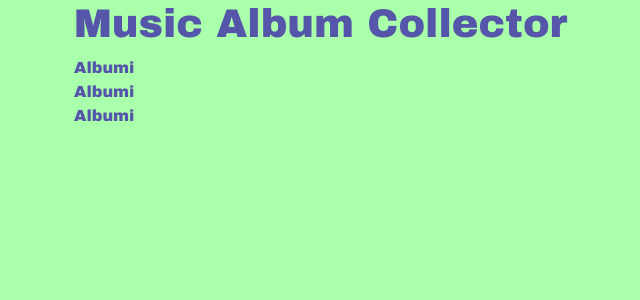
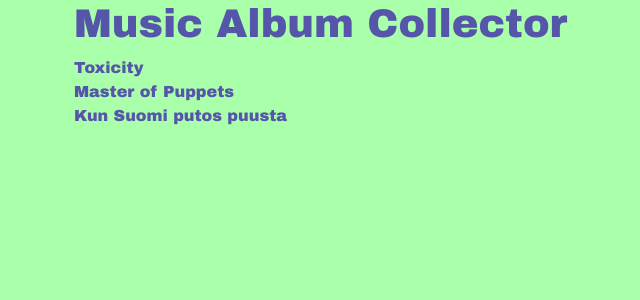
Before and after one commit to janne-remes/music-album-collector, a React (Create React App) app: page / in a window 1280 px wide. Shown: the top 300 px of the page, without its empty margins (11-651 px from the left). Built offline with nearby package versions, Linux system fonts and the light colour scheme; the HTML template or start-up script is replaced by a standard one.

Commit message:
Osa 6 tehty (ei täysin tehtävänannon mukaan, mutta toiminee oikein)

```diff
--- a/src/components/MusicAlbumContainer.js
+++ b/src/components/MusicAlbumContainer.js
@@ -4,33 +4,38 @@
 
 export class MusicAlbumContainer extends Component {
 
-    constructor(props) {
-        super(props)
+    constructor() {
+        super()
 
         this.state = {
              showFull: false
         }
-
-        this.buttonClicked = this.buttonClicked.bind(this)
     }
 
-    buttonClicked = () => {
+    headerClicked = () => {
         var { showFull } = this.state;
         this.setState({ showFull : !showFull })
     }
 
 
     render() {
+        var album = this.props.album
+
         return (
 
             <div>
-                <div className = "MusicAlbumContainerHeader">
-                    Albumi
+                <div className = "MusicAlbumContainerHeader" onClick={() => this.headerClicked()}>
+                    {album.albumName}
                 </div>
-                <div hidden onClick={this.buttonClicked}>
-                    <MusicAlbumContainerData album = {this.props.album} />
-                    <MusicAlbumContainerImage album = {this.props.album} />
-                </div>
+
+                {
+                    this.state.showFull?
+                    <div>
+                        <MusicAlbumContainerData album = {this.props.album} />
+                        <MusicAlbumContainerImage album = {this.props.album} />
+                    </div>
+                    :null
+                }
             </div>
         )
     }
```
